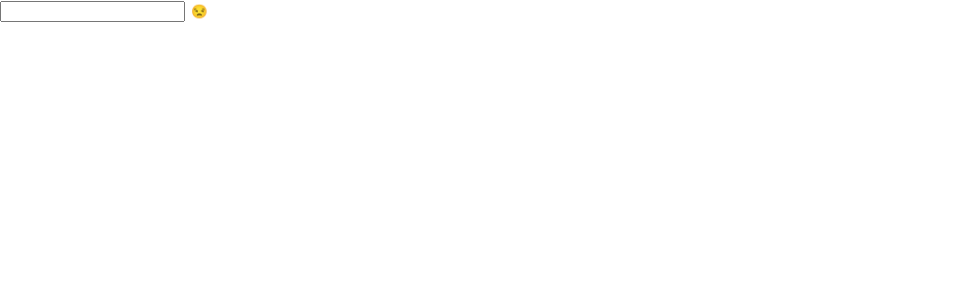
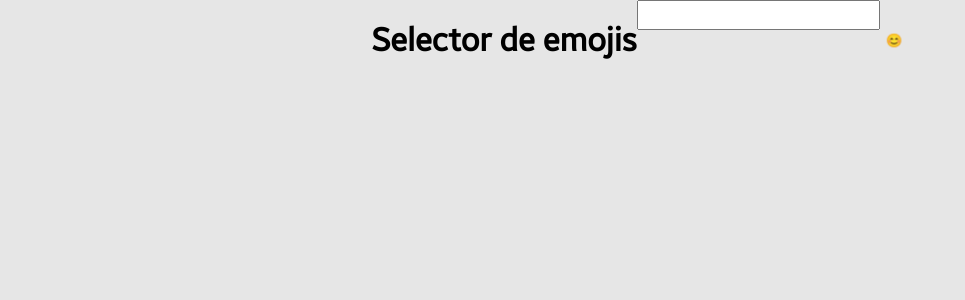
Before and after one commit to jeici21/selector-emojis, a React (Create React App) app in the folder emojis/: page / in a window 1280 px wide. Shown: the top 300 px of the page, without its empty margins (0-965 px from the left). Built offline with nearby package versions, Linux system fonts and the light colour scheme.

Commit message:
Aplicando modo oscuro y fuente externa.

```diff
--- a/emojis/src/App.scss
+++ b/emojis/src/App.scss
@@ -0,0 +1,16 @@
+/* h1{
+    text-align: center;
+} */
+.container {
+    /* margin-left: 40%;
+    margin-right: 40%;
+    width: 100%; */
+    display: flex;
+    justify-content: center;
+}
+
+.emoji-input {
+    height: 24px;
+    width: 235px;
+    font-family: 'Samsung Sans Regular';
+}
--- a/emojis/src/components/emoji-picker/EmojiPicker.jsx
+++ b/emojis/src/components/emoji-picker/EmojiPicker.jsx
@@ -33,19 +33,7 @@ export function EmojiPicker(props, inputRef) {
             setEmojis(emojiList);
         }
     }
-    /*     const EmojiPickerContainer = () => {
 
-            return (
-                <div>
-                    <EmojiSearch onSearch={handleSearch} />
-                    <div>
-                        {emojis.map((emoji) => (
-                            <div key={emoji.symbol}>{emoji.symbol}</div>
-                        ))}
-                    </div>
-                </div>
-            );
-        } */
     const handleOnClickEmoji = (emoji) => {
         const cursorPos = inputRef.current.selectionStart;
         const text = inputRef.current.value;
@@ -59,7 +47,7 @@ export function EmojiPicker(props, inputRef) {
 
     return (
         <div ref={containerRef} className={styles.inputContainer}>
-            <button onClick={handleClickOpen} className={styles.emojiPickerButton}>😒</button>
+            <button onClick={handleClickOpen} className={styles.emojiPickerButton}>😊</button>
             {isOpen ? (
                 <div className={styles.emojiPickerContainer}>
                     <EmojiSearch onSearch={handleSearch} />
--- a/emojis/src/components/emoji-picker/EmojiPicker.module.scss
+++ b/emojis/src/components/emoji-picker/EmojiPicker.module.scss
@@ -8,7 +8,7 @@
     width: 400px;
     height: 350px;
     border: solid 1px white;
-    background-color: #222;
+    background-color: var(--body-bg);
     display: flex;
     flex-direction: column;
     padding: 15px;
@@ -43,7 +43,8 @@
 }
 
 .emojiButton:hover {
-    background-color: white;
+    background-color: var(--body-color);
+    cursor: pointer;
 }
 
 .search {
--- a/emojis/src/components/emoji-picker/EmojiPickerInput.jsx
+++ b/emojis/src/components/emoji-picker/EmojiPickerInput.jsx
@@ -4,8 +4,9 @@ import EmojiPicker from "./EmojiPicker";
 export default function EmojiPickerInput() {
     const refInput = useRef(null);//obteniendo referencia del input para usarlo como objeto javascript
 
-    return <div>
-        <input ref={refInput} />
+    return <div className="container">
+        <h1>Selector de emojis</h1>
+        <input className="emoji-input" ref={refInput} />
         <EmojiPicker ref={refInput} />
     </div>
 }
--- a/emojis/src/index.css
+++ b/emojis/src/index.css
@@ -1,10 +1,29 @@
+/* Modo claro */
+:root {
+  --body-bg: #e6e6e6;
+  --body-color: #000;
+}
+
+/* Modo oscuro */
+@media (prefers-color-scheme: dark) {
+  :root {
+    --body-bg: #282828;
+    --body-color: #e6e6e6;
+  }
+}
+
 body {
   margin: 0;
-  font-family: -apple-system, BlinkMacSystemFont, 'Segoe UI', 'Roboto', 'Oxygen',
-    'Ubuntu', 'Cantarell', 'Fira Sans', 'Droid Sans', 'Helvetica Neue',
-    sans-serif;
+  font-family: 'Samsung Sans Regular', sans-serif;
   -webkit-font-smoothing: antialiased;
   -moz-osx-font-smoothing: grayscale;
+  background: var(--body-bg);
+  color: var(--body-color);
+}
+
+@font-face {
+  font-family: 'Samsung Sans Regular';
+  src: local('Samsung Sans Regular'), url(./fonts/SamsungSans-Regular.ttf) format('truetype');
 }
 
 code {
```
Also changed, not shown: emojis/src/fonts/SamsungSans-Regular.ttf (added), 1 other file (tests, documents, lock files or other folders).
